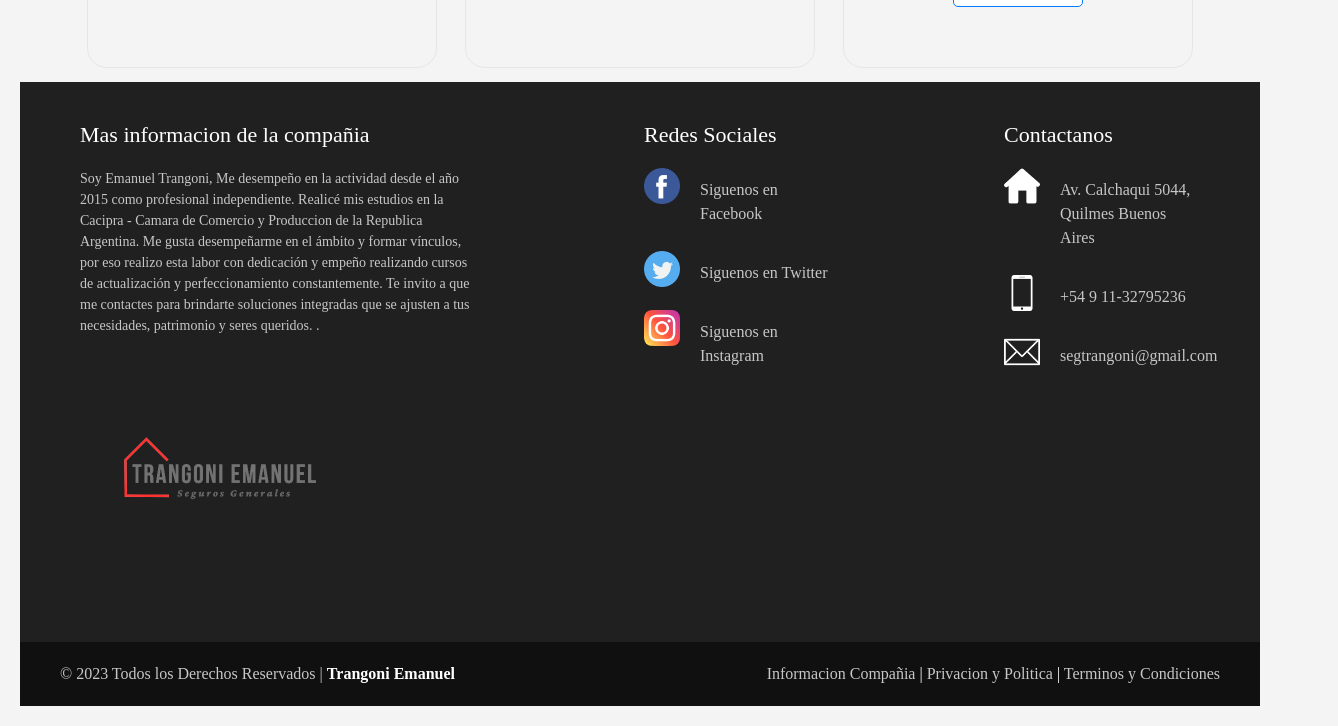
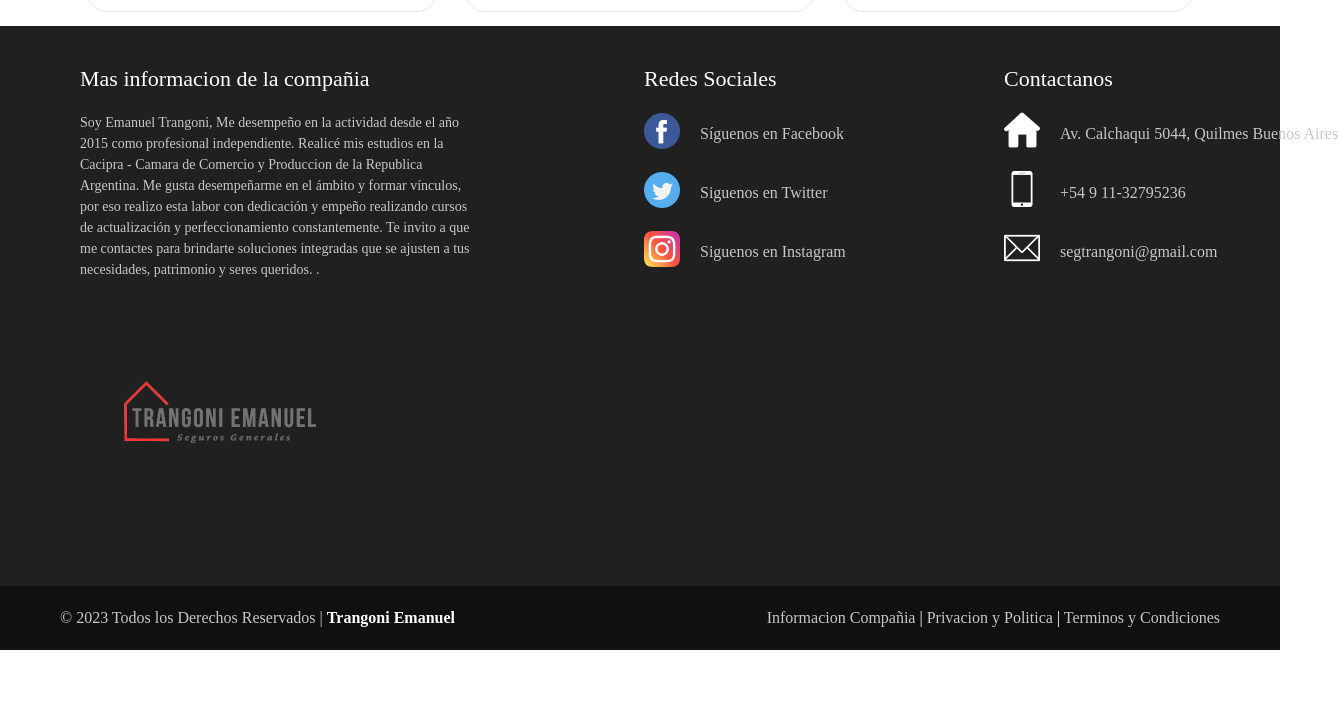
Before and after one commit to Emanuel-Trangoni/PF-Trangoni-Emanuel, a website: page empresas.html in a window 1280 px wide. Shown: the part 2213-2939 px from the top of the page, 1338 px wide, since content can reach past the window. After the commit the page ends 2863 px from the top, so only its background shows below. Drawn offline with Linux system fonts and the light colour scheme.

Commit message:
proyecto final

```diff
--- a/empresas.html
+++ b/empresas.html
@@ -30,18 +30,19 @@
                </div>
                <div class="SocialMedia-box">
                 <div class="SocialMedia">
-                       <a href="#">
+                    <a href="https://www.facebook.com/?locale=es_LA" target="_blank">
                         <img src="./img/facebook.png" alt="face">
                     </a>
-                       <a href="#">
+                    <a href="https://www.instagram.com/" target="_blank">
                         <img src="./img/instagram.png" alt="Ig">
                     </a>
-                       <a href="#">
+                    <a href="https://twitter.com/?lang=es" target="_blank">
                         <img src="./img/twiter.png" alt="twiter">
                     </a>
-                       <a href="#">
+                    <a href="https://www.youtube.com/" target="_blank">
                         <img src="./img/youtube.png" alt="youtube">
                     </a>
+
                 </div>
                </div>
            </div>
@@ -256,15 +257,22 @@
                 <h1>Redes Sociales</h1>
 
                 <div class="fila">
+                   <a href="https://www.facebook.com/tu_pagina" target="_blank">
                        <img src="./img/footer/facebook.png" alt="icono-facebook">
-                    <label>Siguenos en Facebook</label>
+                   </a>
+                   <label>Síguenos en Facebook</label>
                </div>
+
                 <div class="fila">
+                   <a href="https://twitter.com/?lang=es" target="_blank">
                        <img src="./img/footer/twitter.png" alt="icono_twitter">
+                   </a>
                    <label>Siguenos en Twitter</label>
                 </div>
                 <div class="fila">
+                   <a href="https://www.instagram.com/" target="_blank">
                        <img src="./img/instagram.png" alt="icono_instagram">
+                   </a>
                    <label>Siguenos en Instagram</label>
                 </div>
 
--- a/scss/estilos.scss
+++ b/scss/estilos.scss
@@ -98,6 +98,8 @@
       }
     }
   }
+
+
 
 .container__about{
     padding: 100px 0px;
@@ -271,26 +273,30 @@
         }
 
     .colum2{
-        max-width: 400px;
+        max-width: 1000px;
     }
     h1{
         font-size: 22px;
     }
 
-    .fila{
+    .fila {
         margin-top: 20px;
-    display: flex;
+        display: flex;
+        align-items: center; /* Centra verticalmente los elementos */
     }
 
-    .fila img{
+    .fila img {
         width: 36px;
-    height: 36px;
+        height: 36px;
     }
-    label{
-        margin-top: 10px;
-        margin-left: 20px;
+
+    label {
+        margin-left: 20px; /* Puedes ajustar según sea necesario */
         color: #C7C7C7;
+        white-space: nowrap;
+
     }
+
 
     .colum3{
         max-width: 400px;
@@ -414,12 +420,7 @@
         margin-bottom: 20px;
     }
 
-body {
-    font-family: Arial, sans-serif;
-    margin: 0;
-    padding: 0;
 
-}
 
 .container__info__util {
     max-width: 1200px;
@@ -468,9 +469,9 @@ body {
 
     .linea{
         border-bottom: 5px solid #1A5276;
-        padding-bottom: 6px; /* Ajusta según sea necesario para que no esté pegado al texto */
-        width: 150px; /* Ajusta la longitud según sea necesario */
-        display: inline-block; /* Para que el ancho afecte solo a la línea, no a toda la línea de texto */
+        padding-bottom: 6px;
+        width: 150px;
+        display: inline-block;
         margin-bottom: 10px;
 
 
@@ -566,12 +567,7 @@ img {
 $primary-color: #1A5276;
 $hover-color: #3498db; // Cambia esto al color que desees al hacer hover
 
-body {
-    font-family: Arial, sans-serif;
-    margin: 0;
-    padding: 0;
-    background-color: #f4f4f4;
-}
+
 
 @keyframes fadeInUp {
     from {
@@ -640,12 +636,7 @@ h3{
     }
 }
 
-body {
-    font-family: Arial, sans-serif;
-    background-color: #f4f4f4;
-    margin: 0;
-    padding: 20px;
-  }
+
 
   .card {
     background-color: #fff;
--- a/scss/partials/_reset.scss
+++ b/scss/partials/_reset.scss
@@ -5,4 +5,5 @@
     font-family: $fuente;
     text-decoration: none !important;
 
+
 }
```
Also changed, not shown: contacto.html (+14 -5 lines), index.html (+14 -8 lines), info-util.html (+14 -5 lines), personas.html (+14 -5 lines), css/estilos.css, 1 other file. Lines whose indentation alone changed are shown as unchanged.
